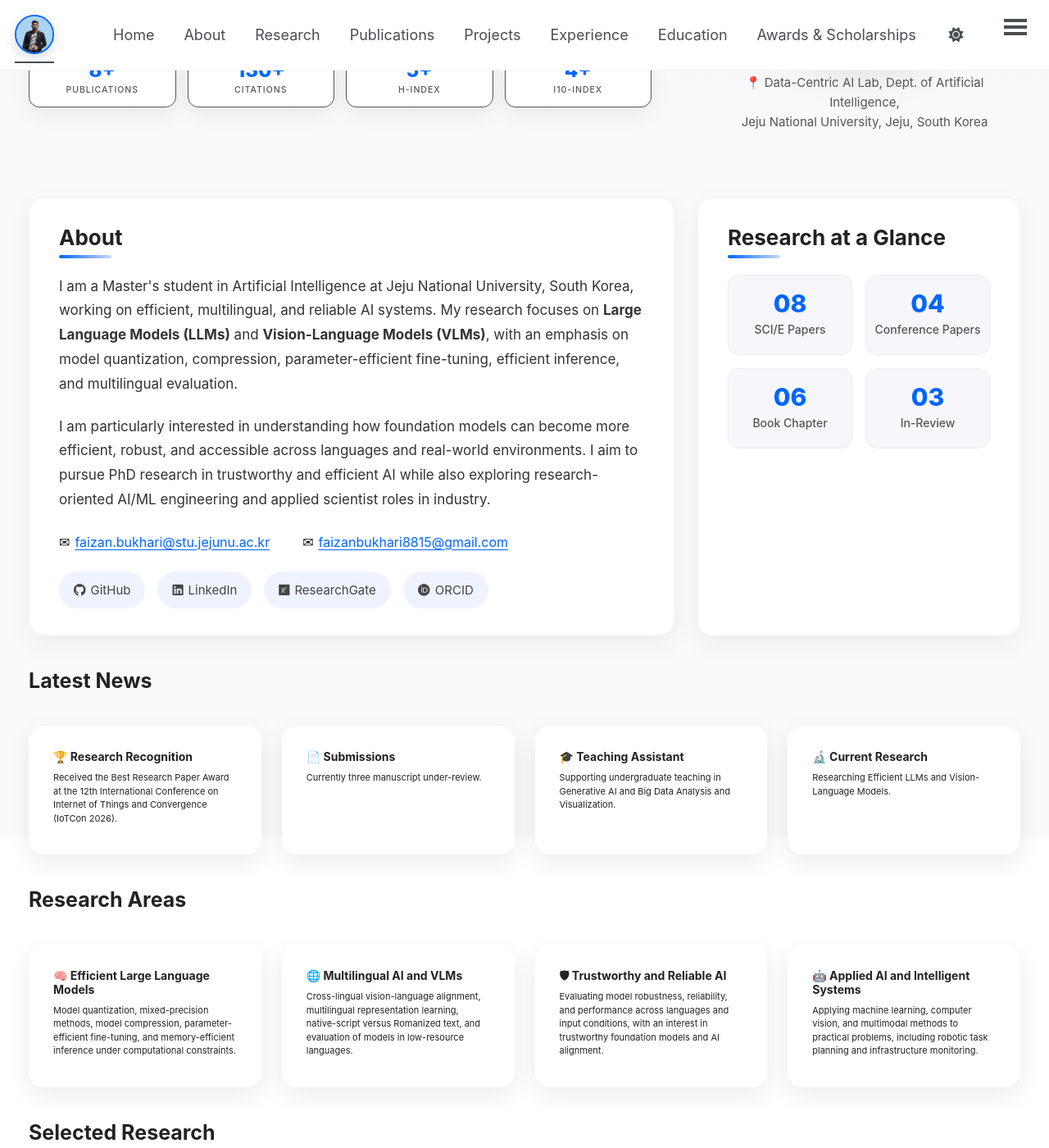
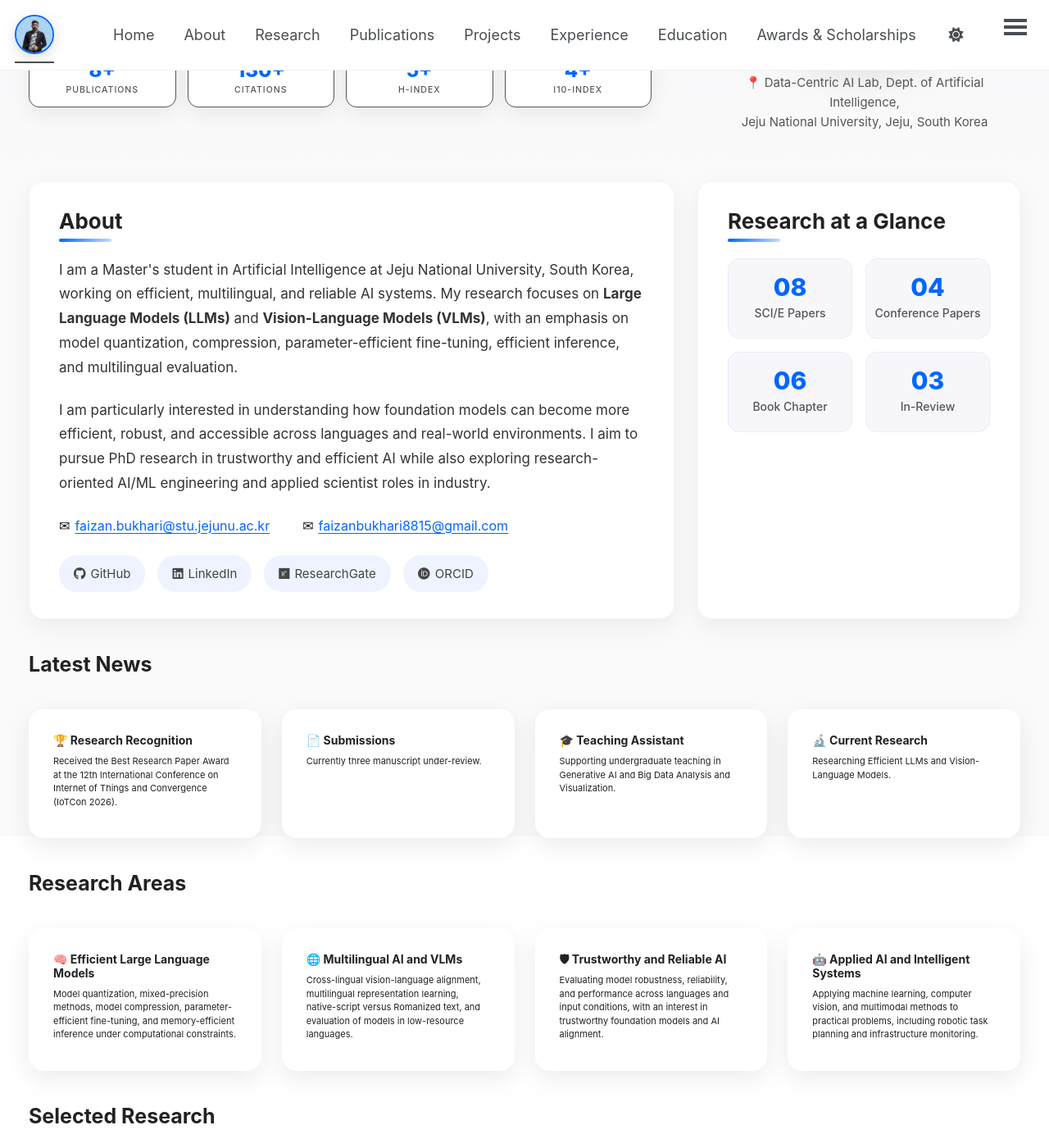
Before and after one commit to Fazi743/Fazi743.github.io, a Jekyll site: the page built from index.html, in a window 1280 px wide and 1400 px high, scrolled down 380 px. Shown: the whole window at 82% size. Built offline with Jekyll 4.4.1, drawn with Linux system fonts in a browser that asks for light colours; a style sheet for code colours, icons or effects is not loaded.

Commit message:
Adjust padding in custom.css for hero section

```diff
--- a/assets/css/custom.css
+++ b/assets/css/custom.css
@@ -40,7 +40,7 @@
   flex-wrap:wrap;
   max-width:none;
   margin:0;
-  padding:50px max(20px, calc((100% - 1250px) / 2 + 20px)) 40px;
+  padding:50px max(20px, calc((100% - 1250px) / 2 + 20px)) 20px;
   background:linear-gradient(180deg,#f3f1fa 0%,#fafafa 100%);
 }
 
```
